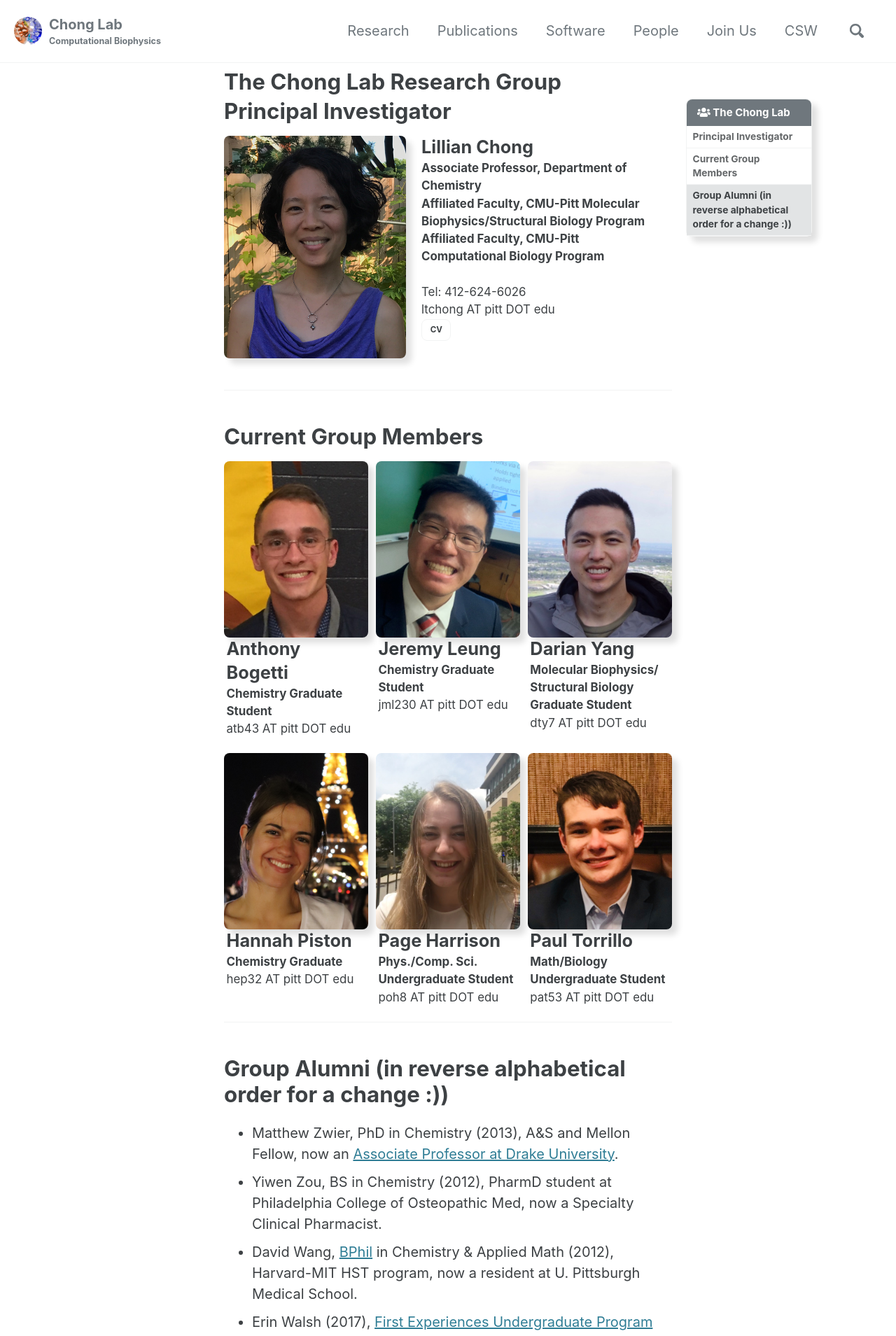
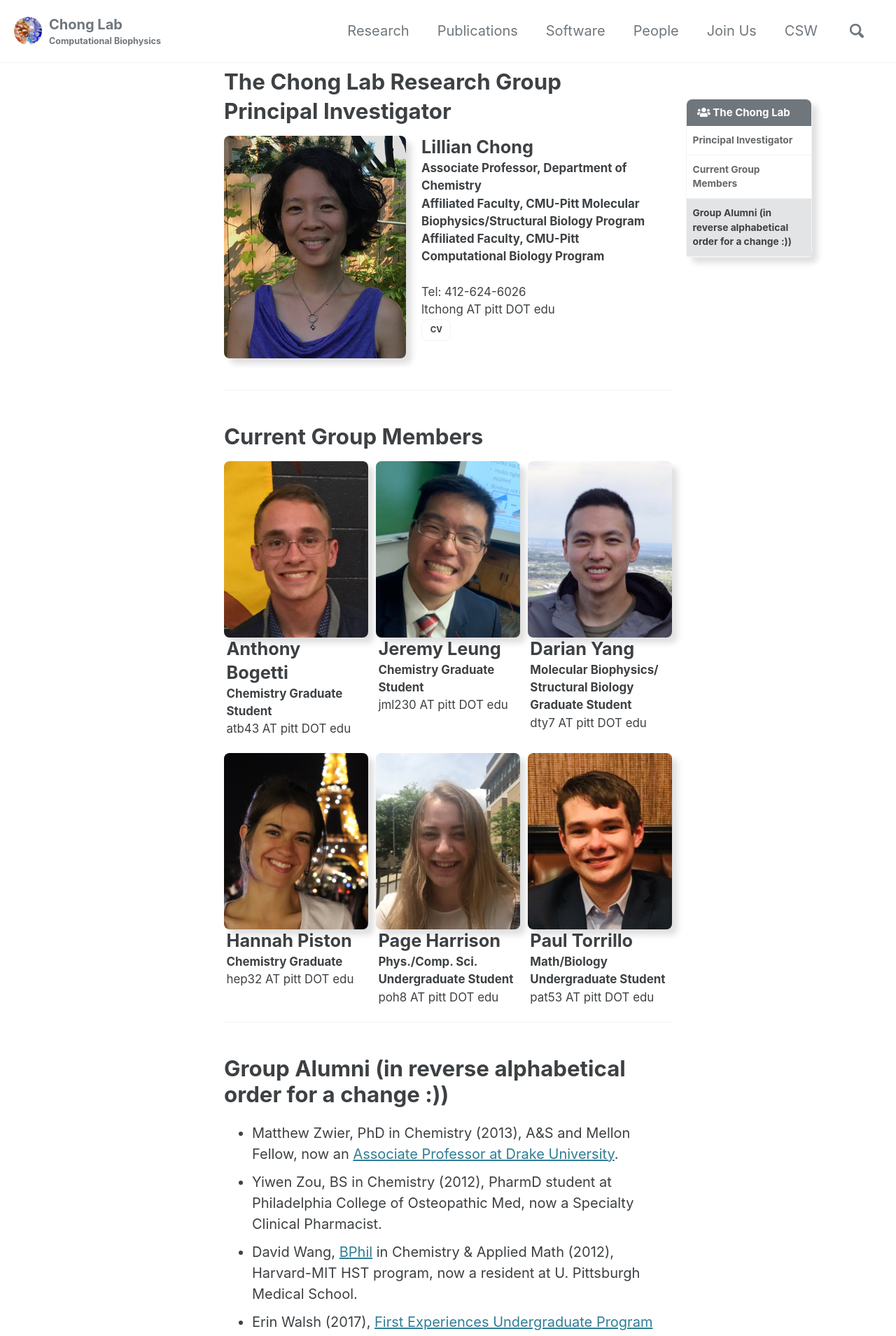
Before and after one commit to darianyang/darianyang.github.io, a Jekyll site: the page built from _pages/people.md, in a window 1280 px wide. Shown: the top 1909 px of the page at 70% size. Built offline with Jekyll 4.4.1, drawn with Linux system fonts in a browser that asks for light colours; cached includes are drawn as plain includes.

Commit message:
update padding

```diff
--- a/_sass/minimal-mistakes/_navigation.scss
+++ b/_sass/minimal-mistakes/_navigation.scss
@@ -532,7 +532,7 @@
 
   a {
     display: block;
-    padding: 0.25rem 0.425rem;
+    padding: 0.5rem 0.425rem;
     color: $muted-text-color;
     font-weight: bold;
     line-height: 1.5;
```
